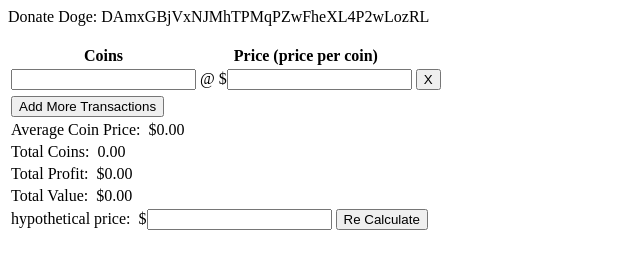
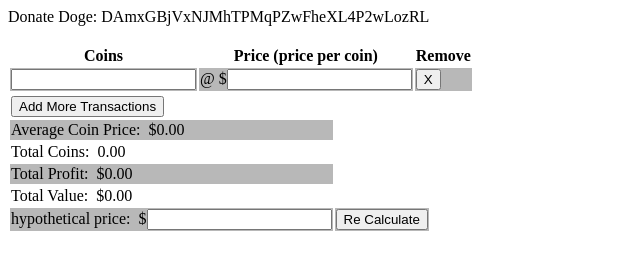
Before and after one commit to dirwin517/dogecalc, a plain HTML site: page index.html in a window 1280 px wide. Shown: the whole page, without its empty margins (0-640 px from the left). Drawn offline with Linux system fonts and the light colour scheme.

Commit message:
ZEBRA doge

```diff
--- a/index.html
+++ b/index.html
@@ -4,6 +4,12 @@
 Donate Doge: DAmxGBjVxNJMhTPMqPZwFheXL4P2wLozRL
 <br/>
 <br/>
+
+<style>
+    tr:nth-child(even) {
+        background-color: #b8b8b8;
+    }
+</style>
 
 <script type="application/javascript">
     let index = 1;
@@ -76,6 +82,7 @@ Donate Doge: DAmxGBjVxNJMhTPMqPZwFheXL4P2wLozRL
         <th>
             Price (price per coin)
         </th>
+        <th>Remove</th>
     </tr>
     <div id="cheat">
     <tr id="tran0">
```
